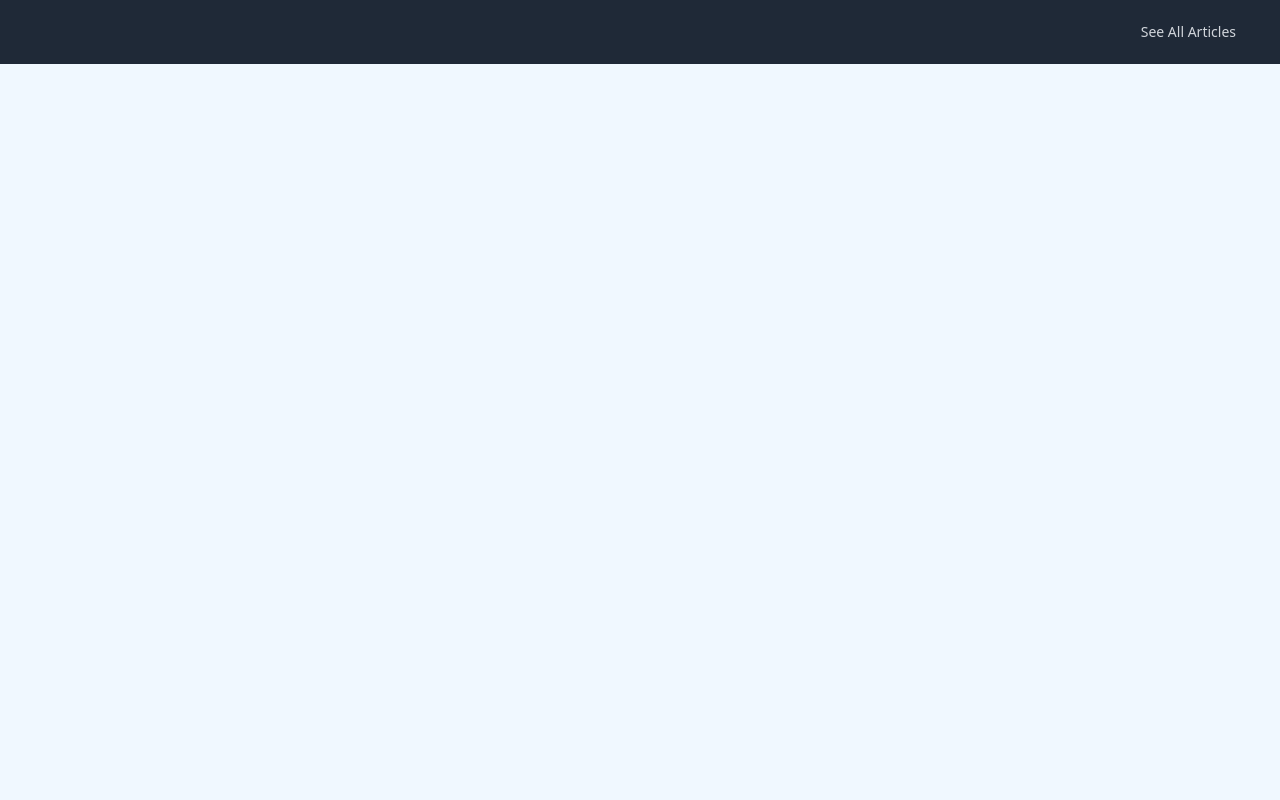
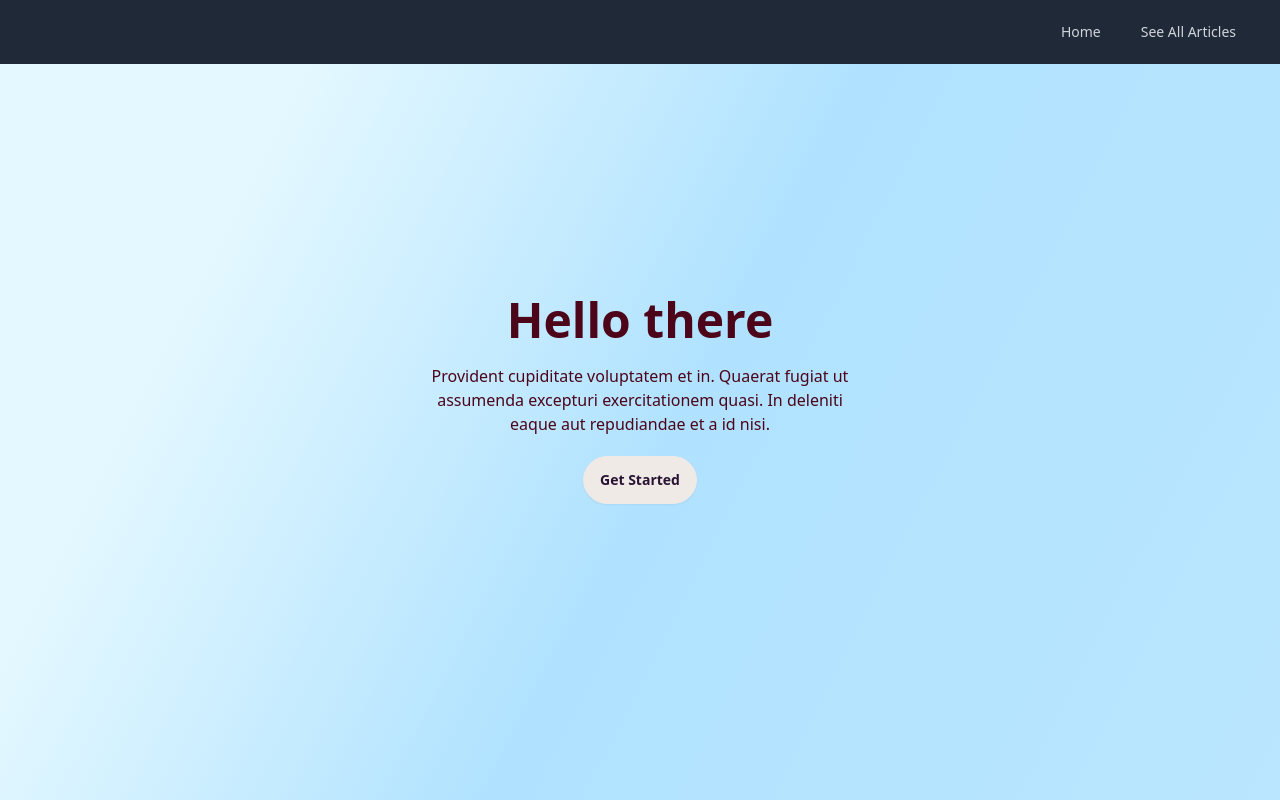
Before and after one commit to AlfredoGvz/front-end-project, a React (Vite) app: page / in a window 1280 px wide. Before the commit this address had no page. Built offline with nearby package versions, Linux system fonts and the light colour scheme.

Commit message:
ticket 6 -Fix bug -Add home page -Modify routes

```diff
--- a/src/App.jsx
+++ b/src/App.jsx
@@ -1,8 +1,8 @@
-import { useState } from "react";
 import { BrowserRouter, Routes, Route, Link, NavLink } from "react-router-dom";
 import Nav from "./components/Nav";
 import ArticleGallery from "./components/Article-Gallery";
 import ArticlePage from "./components/Article-Page";
+import Home from "./components/Home";
 
 function App() {
   return (
@@ -10,12 +10,9 @@ function App() {
       <BrowserRouter>
         <Nav />
         <Routes>
-          <Route exact path="/api/articles" element={<ArticleGallery />} />
-          <Route
-            exact
-            path="/api/articles/:article_id"
-            element={<ArticlePage />}
-          />
+          <Route exact path="/" element={<Home />} />
+          <Route exact path="/articles" element={<ArticleGallery />} />
+          <Route exact path="/articles/:article_id" element={<ArticlePage />} />
         </Routes>
       </BrowserRouter>
     </>
--- a/src/Styles/index.css
+++ b/src/Styles/index.css
@@ -5,7 +5,7 @@
   color: black;
 }
 body {
-  background-color: aliceblue;
+  background-color: rgb(240 249 255);
 }
 
 .gallery-wrapper {
@@ -13,7 +13,15 @@ body {
   display: grid;
   gap: 1rem;
 }
-
+.hero-own {
+  background: rgb(228, 248, 255);
+  background: linear-gradient(
+    117deg,
+    rgba(228, 248, 255, 1) 20%,
+    rgba(176, 226, 255, 1) 53%,
+    rgba(186, 230, 255, 1) 100%
+  );
+}
 .outer-gallery-wrapper {
   padding: 2rem;
   margin-inline: auto;
--- a/src/components/Article-Comments.jsx
+++ b/src/components/Article-Comments.jsx
@@ -1,5 +1,8 @@
 import { Link } from "react-router-dom";
-export default function ArticleComments({ comments }) {
+export default function ArticleComments({ comments, errorComments }) {
+  if (comments.length === 0) {
+    return <h2 className="text-xl pb-9">No Comments Available</h2>;
+  } else {
     return (
       <div>
         <h2 className="text-xl">Comments</h2>
@@ -10,12 +13,15 @@ export default function ArticleComments({ comments }) {
                 <div className="mt-8">
                   <p>
                     {comment.body} -{" "}
-                  <Link className="text-blue-700" to="/api">
+                    <Link className="text-blue-700" to="/articles">
                       {comment.author}
                     </Link>
                   </p>
                   <p className="mt-1.5 text-slate-400">
-                  {comment.created_at.slice(0, comment.created_at.indexOf("T"))}
+                    {comment.created_at.slice(
+                      0,
+                      comment.created_at.indexOf("T")
+                    )}
                   </p>
                 </div>
               </div>
@@ -25,3 +31,4 @@ export default function ArticleComments({ comments }) {
       </div>
     );
   }
+}
--- a/src/components/Article-Gallery.jsx
+++ b/src/components/Article-Gallery.jsx
@@ -3,9 +3,11 @@ import ArticleCard from "./Article-card";
 import fetchAllArticles from "../custom_hooks/fetchAllArticles";
 
 export default function ArticleGallery() {
-  const { data: articles, isPending } = fetchAllArticles(
-    "https://north-star-articles.onrender.com/api/articles"
-  );
+  const {
+    data: articles,
+    isPending,
+    errorFetchAllArticles,
+  } = fetchAllArticles("https://north-star-articles.onrender.com/api/articles");
   return (
     <div className="outer-gallery-wrapper">
       <div className="gallery-wrapper">
@@ -18,7 +20,7 @@ export default function ArticleGallery() {
         {articles.map((article) => {
           return (
             <Link
-              to={`/api/articles/${article.article_id}`}
+              to={`/articles/${article.article_id}`}
               key={article.article_id}
             >
               <ArticleCard article={article} />
--- a/src/components/Article-Page.jsx
+++ b/src/components/Article-Page.jsx
@@ -6,12 +6,17 @@ import ArticleComments from "./Article-Comments";
 export default function ArticlePage() {
   const { article_id } = useParams();
 
-  const { data: article, isPending } = fetchArticleById(
+  const {
+    data: article,
+    isPending,
+    errorFetchArticleById,
+  } = fetchArticleById(
     `https://north-star-articles.onrender.com/api/articles/${article_id}`
   );
-  const { data: comments } = fetchComments(
+  const { data: comments, errorFetchComments } = fetchComments(
     `https://north-star-articles.onrender.com/api/articles/${article_id}/comments`
   );
+
   return (
     <div>
       {isPending ? (
@@ -30,7 +35,7 @@ export default function ArticlePage() {
             <div className="text-sm breadcrumbs ">
               <ul>
                 <li>
-                  <Link to="/api/articles">Articles</Link>
+                  <Link to="/articles">Articles</Link>
                 </li>
                 <li>
                   <a>{article.topic}</a>
@@ -44,7 +49,10 @@ export default function ArticlePage() {
 
             <div className="pb-12">{article.body}</div>
             <div className="divider divider-neutral"></div>
-            <ArticleComments comments={comments} />
+            <ArticleComments
+              comments={comments}
+              errorComments={errorFetchComments}
+            />
           </div>
         </div>
       )}
--- /dev/null
+++ b/src/components/Home.jsx
@@ -0,0 +1,21 @@
+import { Link } from "react-router-dom";
+export default function Home() {
+  return (
+    <div className="hero fixed bottom-0 top-0 hero-own">
+      <div></div>
+      <div className="hero-content text-center text-rose-950">
+        <div className="max-w-md">
+          <h1 className="mb-5 text-5xl font-bold">Hello there</h1>
+          <p className="mb-5">
+            Provident cupiditate voluptatem et in. Quaerat fugiat ut assumenda
+            excepturi exercitationem quasi. In deleniti eaque aut repudiandae et
+            a id nisi.
+          </p>
+          <Link className="btn" to="/articles">
+            Get Started
+          </Link>
+        </div>
+      </div>
+    </div>
+  );
+}
--- a/src/components/Nav.jsx
+++ b/src/components/Nav.jsx
@@ -2,32 +2,25 @@ import { Link, NavLink } from "react-router-dom";
 export default function Nav() {
   return (
     <>
-      <nav className="bg-gray-800">
+      <nav className="bg-gray-800 sticky inset-x-0 top-0 z-10">
         <div className="mx-auto max-w-7xl px-2 sm:px-6 lg:px-8">
           <div className="relative flex h-16 items-center justify-between">
             <div className="flex flex-1 items-center justify-center sm:items-stretch sm:justify-end">
               <div className="flex flex-shrink-0 items-center"></div>
               <div className="hidden sm:ml-6 sm:block">
                 <div className="flex space-x-4">
-                  <NavLink
-                    to="/api/articles"
-                    href="#"
+                  <Link
+                    to="/"
+                    className="text-gray-300 hover:bg-gray-700 hover:text-white rounded-md px-3 py-2 text-sm font-medium"
+                  >
+                    Home
+                  </Link>
+                  <Link
+                    to="/articles"
                     className="text-gray-300 hover:bg-gray-700 hover:text-white rounded-md px-3 py-2 text-sm font-medium"
                   >
                     See All Articles
-                  </NavLink>
-                  {/* <a
-                    href="#"
-                    className="text-gray-300 hover:bg-gray-700 hover:text-white rounded-md px-3 py-2 text-sm font-medium"
-                  >
-                    Sign in
-                  </a>
-                  <a
-                    href="#"
-                    className="text-gray-300 hover:bg-gray-700 hover:text-white rounded-md px-3 py-2 text-sm font-medium"
-                  >
-                    Log In
-                  </a> */}
+                  </Link>
                 </div>
               </div>
             </div>
@@ -37,24 +30,19 @@ export default function Nav() {
         <div className="sm:hidden" id="mobile-menu">
           <div className="space-y-1 px-2 pb-3 pt-2">
             <Link
-              href="#"
+              to="/articles"
               className="bg-gray-900 text-white block rounded-md px-3 py-2 text-base font-medium"
               aria-current="page"
             >
               Articles
             </Link>
-            <a
-              href="#"
-              className="text-gray-300 hover:bg-gray-700 hover:text-white block rounded-md px-3 py-2 text-base font-medium"
+            <Link
+              to="/"
+              className="bg-gray-900 text-white block rounded-md px-3 py-2 text-base font-medium"
+              aria-current="page"
             >
-              Sign In
-            </a>
-            <a
-              href="#"
-              className="text-gray-300 hover:bg-gray-700 hover:text-white block rounded-md px-3 py-2 text-base font-medium"
-            >
-              Log In
-            </a>
+              Home
+            </Link>
           </div>
         </div>
       </nav>
--- a/src/custom_hooks/fetchAllArticles.js
+++ b/src/custom_hooks/fetchAllArticles.js
@@ -3,6 +3,7 @@ import axios from "axios";
 export default function fetchAllArticles(url) {
   const [data, setData] = useState([]);
   const [isPending, setIsPending] = useState(true);
+  const [errorFetchAllArticles, setErrorFetchAllArticles] = useState(null);
 
   useEffect(() => {
     axios
@@ -11,7 +12,10 @@ export default function fetchAllArticles(url) {
         setIsPending(false);
         setData(data.articles);
       })
-      .catch((err) => console.log(err));
+      .catch((error) => {
+        // handle error
+        setErrorFetchAllArticles(error);
+      });
   }, [url]);
-  return { data, isPending };
+  return { data, isPending, errorFetchAllArticles };
 }
--- a/src/custom_hooks/fetchArticleById.js
+++ b/src/custom_hooks/fetchArticleById.js
@@ -4,14 +4,19 @@ import { useState, useEffect } from "react";
 export default function fetchArticleById(url) {
   const [data, setData] = useState([]);
   const [isPending, setIsPending] = useState(true);
+  const [errorFetchArticleById, setErrorFetchArticleById] = useState(null);
+
   useEffect(() => {
-    axios.get(url).then(({ data }) => {
-      console.log(url);
-      setTimeout(() => {
+    axios
+      .get(url)
+      .then(({ data }) => {
         setIsPending(false);
         setData(data.article[0]);
-      }, 1000);
-    });
+      })
+      .catch((error) => {
+        // handle error
+        setErrorFetchArticleById(error);
+      });
   }, []);
-  return { data, isPending };
+  return { data, isPending, errorFetchArticleById };
 }
--- a/src/custom_hooks/fetchComments.js
+++ b/src/custom_hooks/fetchComments.js
@@ -4,17 +4,19 @@ import { useState, useEffect } from "react";
 export default function fetchComments(url) {
   const [data, setData] = useState([]);
   const [isPending, setIsPending] = useState(true);
+  const [errorFetchComments, setErrorFetchComments] = useState(null);
 
   useEffect(() => {
-    setTimeout(() => {
-      axios.get(url).then(
-        ({ data }) => {
-          setData(data);
-          setIsPending(false);
-        },
-        [url]
-      );
-    }, 1000);
-  }, []);
-  return { data, isPending };
+    axios
+      .get(url)
+      .then(({ data }) => {
+        setData(data);
+        setIsPending(false);
+      })
+      .catch((error) => {
+        // handle error
+        setErrorFetchComments(error);
+      });
+  }, [url]);
+  return { data, isPending, errorFetchComments };
 }
```
Lines whose indentation alone changed are shown as unchanged.
